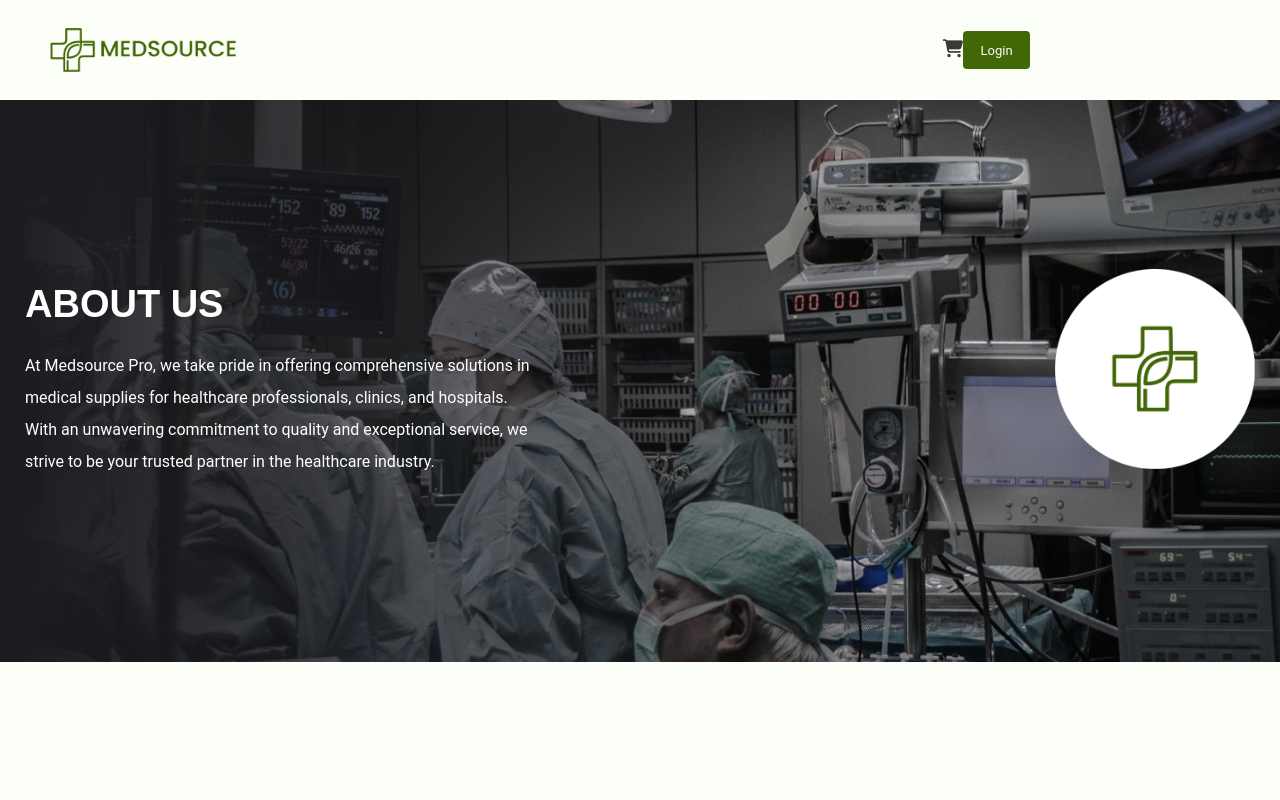
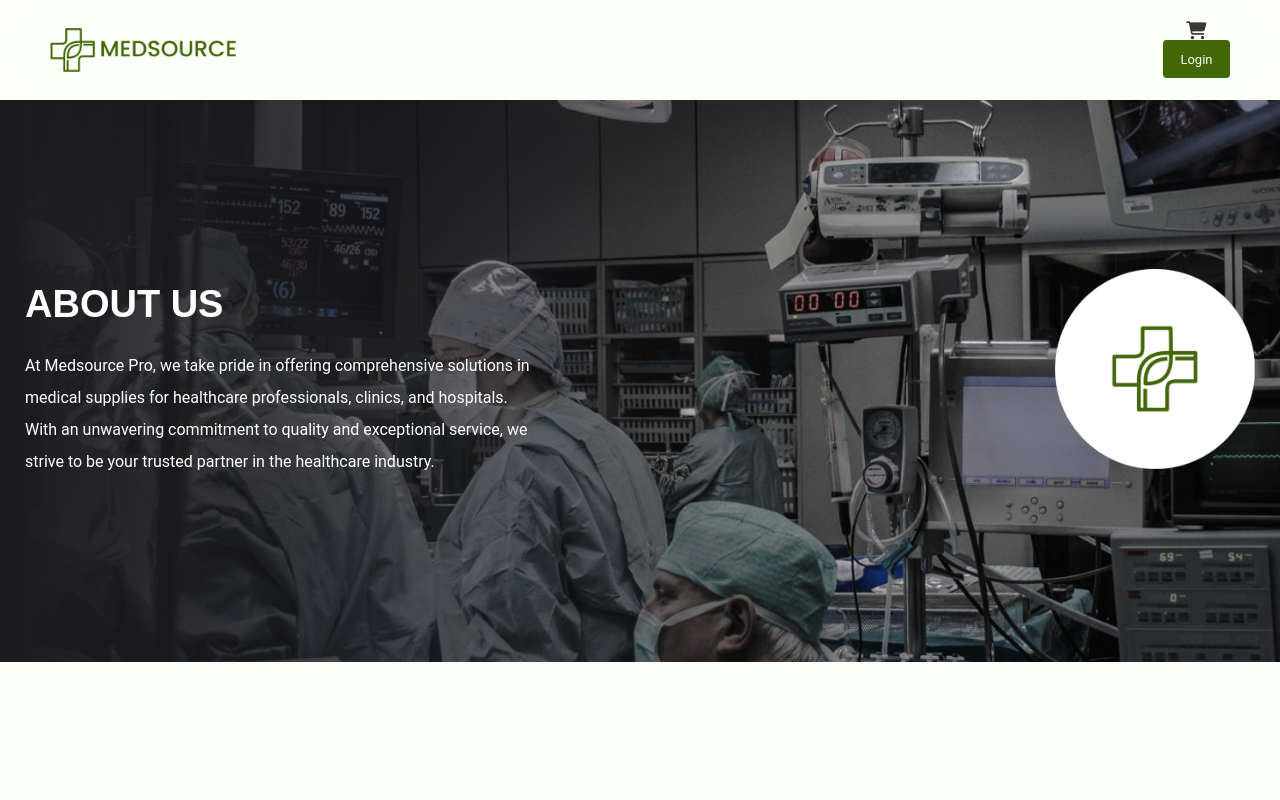
Before and after one commit to JosephBerm/client, a Next.js app: page /about-us in a window 1280 px wide. Shown: the top 800 px of the page. Built offline with nearby package versions, Linux system fonts and the light colour scheme; no server answers.

Commit message:
fixed some styling on public navbar

```diff
--- a/src/components/Navigation/PublicNavBar.tsx
+++ b/src/components/Navigation/PublicNavBar.tsx
@@ -28,8 +28,7 @@ function NavBar() {
 	}
 
 	const enterLogin = () => {
-
-		if(loggedIn) router.push('/medsource-app')
+		if (loggedIn) router.push('/medsource-app')
 		else router.push('/login')
 	}
 
@@ -37,7 +36,7 @@ function NavBar() {
 		<header className='header public'>
 			<nav className='navbar'>
 				<div className='logo'>
-					<Image priority src={Logo} alt="logo"  />
+					<Image priority src={Logo} alt='logo' />
 				</div>
 				<div className='burger-button' onClick={toggleNavbar}>
 					<i className='fa-solid fa-bars' />
@@ -48,13 +47,6 @@ function NavBar() {
 							<li key={index} style={{ animationDelay: `${index * 0.1}s` }}>
 								{route.component ? (
 									<route.component />
-								) : route.icon ? (
-									<button
-										className='clickable titled'
-										onClick={() => router.push(route.location)}
-										data-title={route.name}>
-										<i className={route.icon} />
-									</button>
 								) : (
 									<Link className='inline-link' href={route.location}>
 										{route.name}
@@ -63,13 +55,12 @@ function NavBar() {
 							</li>
 						))}
 					</ol>
-					<div>
-						<Link className='nav-link' href={'/cart'}>
+					<div className='gapped-fields'>
+						<Link className='nav-link flex justify-center items-center' href={'/cart'}>
 							<i className='fa-solid fa-cart-shopping'></i>
 						</Link>
-
 						<button onClick={enterLogin}>
-							<span className='route-link'>{loggedIn ? "Go to dashboard" : "Login" }</span>
+							<span className='route-link'>{loggedIn ? 'Dashboard' : 'Login'}</span>
 						</button>
 					</div>
 				</div>
--- a/src/services/routes.ts
+++ b/src/services/routes.ts
@@ -10,10 +10,17 @@ class Routes {
 	public static InternalAppRoute: string = '/medsource-app'
 
 	public static Orders: Route = {
-			name: 'Orders',
-			location: `${this.InternalAppRoute}/orders`,
-			icon: 'fa-solid fa-truck',
-			accessible: [AccountRole.Customer, AccountRole.Admin],
+		name: 'Orders',
+		location: `${this.InternalAppRoute}/orders`,
+		icon: 'fa-solid fa-truck',
+		accessible: [AccountRole.Customer, AccountRole.Admin],
+	}
+
+	public static Products: Route = {
+		name: 'Products',
+		location: '/products',
+		icon: 'fa-solid fa-bag-shopping',
+		accessible: [AccountRole.Customer],
 	}
 
 	public static internalRoutes: Route[] = [
@@ -54,12 +61,7 @@ class Routes {
 			icon: 'fa-solid fa-users',
 			accessible: [AccountRole.Admin],
 		},
-		{
-			name: 'Products',
-			location: '/products',
-			icon: 'fa-solid fa-bag-shopping',
-			accessible: [AccountRole.Customer],
-		},
+		Routes.Products,
 		{
 			name: 'Profile',
 			location: `${this.InternalAppRoute}/profile`,
@@ -77,10 +79,7 @@ class Routes {
 			name: 'About Us',
 			location: '/about-us',
 		},
-		{
-			name: 'Products',
-			location: '/products',
-		},
+		Routes.Products,
 		{
 			name: 'Contact',
 			location: '/contact',
--- a/src/styles/navigations.css
+++ b/src/styles/navigations.css
@@ -6,6 +6,7 @@ header.header {
 	width: 100%;
 	min-width: 200px;
 	max-height: var(--nav-height);
+	height: var(--nav-height);
 	min-height: var(--nav-height);
 	background-color: var(--header-color);
 	backdrop-filter: blur(10px);
@@ -145,10 +146,10 @@ nav .burger-button:hover {
 	height: 100vh;
 	width: 75%;
 	min-width: 200px;
-	background: #112240;
+	background: var(--section-bg-color);
 	transform: translateX(100%);
 	visibility: hidden;
-
+	box-shadow: 1px 0px 7px 2px rgba(0, 0, 0, 0.2);
 	transition: var(--transition);
 }
 
@@ -183,9 +184,18 @@ nav .burger-button:hover {
 	font-size: var(--fz-s);
 }
 
+/*////////////////////////////////////
+public Nav
+//////////////////////////////////// */
+
 .header.public .navbar {
 	box-shadow: unset;
+	display: flex;
+	justify-content: space-between;
+	padding: 0 3vw;
+	position: relative;
 }
+
 /*////////////////////////////////////
 				SideBar
 //////////////////////////////////// */
@@ -302,17 +312,17 @@ nav.Sidebar ul .path-label {
 
 	.nav_StyledLinks {
 		flex-direction: row;
-		justify-content: space-evenly;
+		justify-content: flex-end;
 		align-items: center;
-		position: relative;
+		position: unset;
 		inset: unset;
 		height: auto;
-		width: auto;
 		background: none;
 		transform: none;
 		visibility: visible;
 		gap: 20px;
 		width: 100%;
+		box-shadow: unset;
 	}
 	.nav_StyledLinks.closed,
 	.nav_StyledLinks.opened {
@@ -322,6 +332,9 @@ nav.Sidebar ul .path-label {
 	.nav_StyledLinks ol {
 		flex-direction: row;
 		gap: 20px;
+		position: absolute;
+		left: 50%;
+		transform: translateX(-50%);
 	}
 	.nav_StyledLinks ol li {
 		font-size: var(--fz-s);
```
